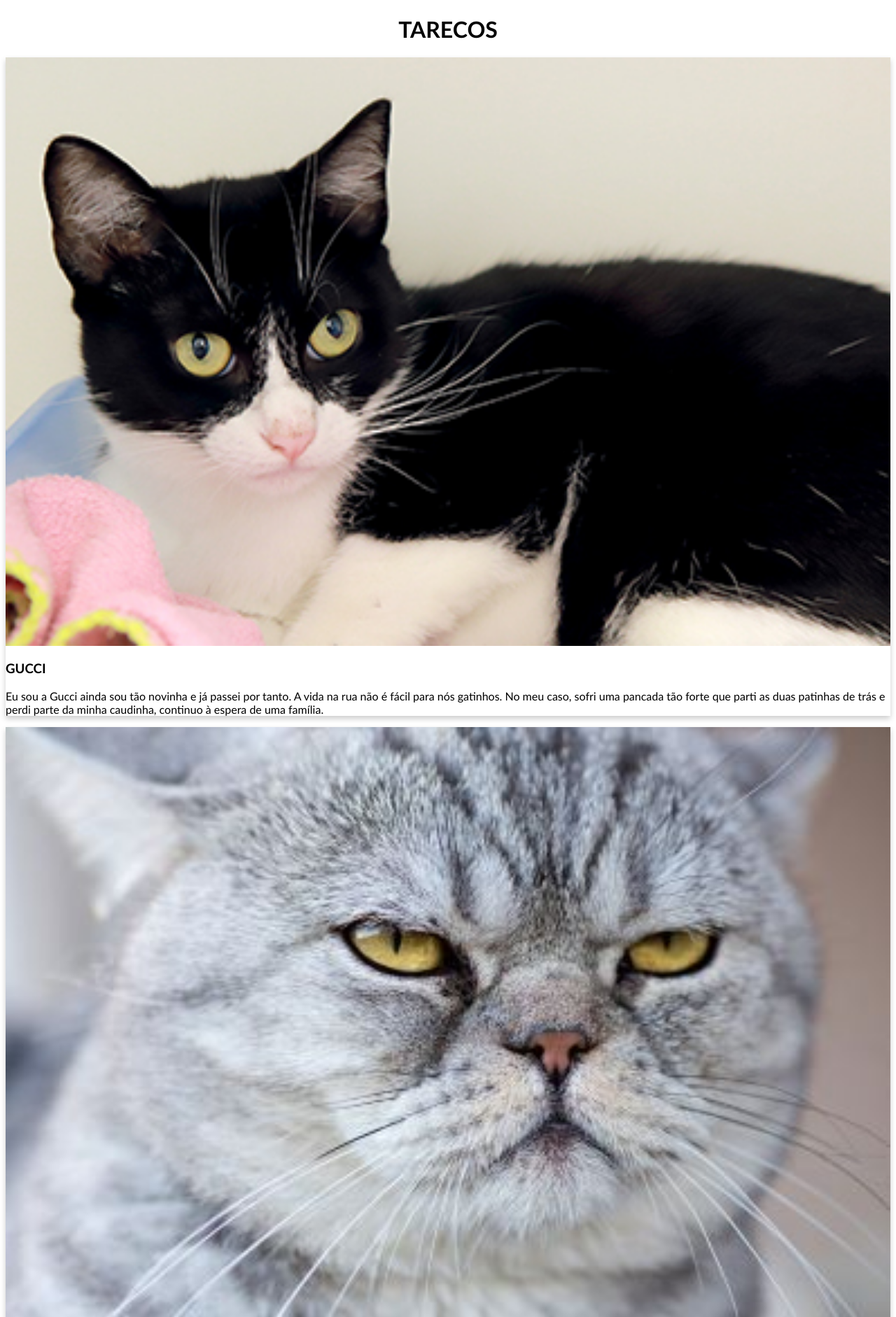
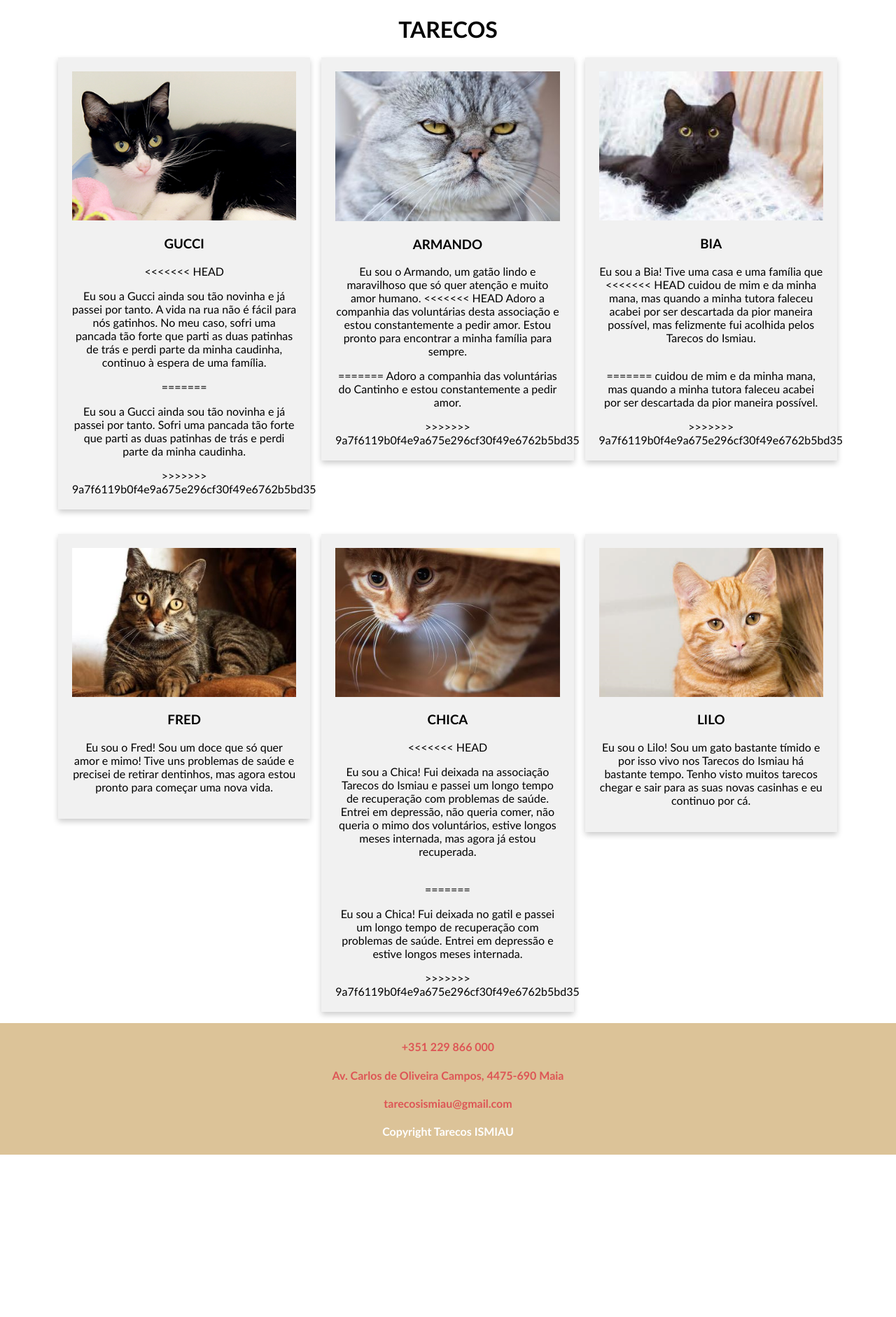
Before and after one commit to TIWM1/tiwm22-ti-g03, a PHP site: page /tarecos.php in a window 1280 px wide. Shown: the part 100-1982 px from the top of the page at 70% size. After the commit the page ends 1750 px from the top, so only its background shows below. Run offline with PHP 8.4, Linux system fonts and the light colour scheme.

Commit message:
update tarecos

```diff
--- a/tecnologias/tarecos.php
+++ b/tecnologias/tarecos.php
@@ -3,7 +3,7 @@
 <head>
     <meta charset="UTF-8">
     <meta http-equiv="X-UA-Compatible" content="IE=edge">
-    <meta name="viewport" content="width=device-width, initial-scale=1.0">
+    <meta name="viewport" content="width=100%, initial-scale=1.0">
     <title>TARECOS</title>
     <link rel="stylesheet" href="style.css">
 </head>
@@ -14,61 +14,80 @@
 
 
 <h1 style="text-align:center">TARECOS</h1>
-<div class="ro" >
-  <div class="coluna">
-    <div class="card">
-    <img src="images/tarecos/gucci.jpg" alt="Jane" style="width:100%">
+<div class="row" >
+  <div class="column">
+    <div class="tcard">
+    <img src="images/tarecos/gucci.jpg" alt="Gucci" style="width:100%">
       <h3>GUCCI</h3>
+<<<<<<< HEAD
       <p>Eu sou a Gucci ainda sou tão novinha e já passei por tanto. A vida na rua não é fácil para nós gatinhos.
         No meu caso, sofri uma pancada tão forte que parti as duas patinhas de trás e perdi parte da minha caudinha, continuo à espera de uma família.</p>
+=======
+      <p>Eu sou a Gucci ainda sou tão novinha e já passei por tanto.
+        Sofri uma pancada tão forte que parti as duas patinhas de trás e perdi parte da minha caudinha.</p>
+>>>>>>> 9a7f6119b0f4e9a675e296cf30f49e6762b5bd35
     </div>
   </div>
 
-  <div class="coluna">
-  <div class="card">
-    <img src="images/tarecos/armando.jpg" alt="Jane" style="width:100%">
+  <div class="column">
+  <div class="tcard">
+    <img src="images/tarecos/armando.jpg" alt="Armando" style="width:100%">
       <h3>ARMANDO</h3>
       <p>Eu sou o Armando, um gatão lindo e maravilhoso que só quer atenção e muito amor humano.
+<<<<<<< HEAD
         Adoro a companhia das voluntárias desta associação e estou constantemente a pedir amor. Estou pronto para encontrar a minha família para sempre.</p>
+=======
+        Adoro a companhia das voluntárias do Cantinho e estou constantemente a pedir amor.</p>
+>>>>>>> 9a7f6119b0f4e9a675e296cf30f49e6762b5bd35
     </div>
   </div>
 
-  <div class="coluna">
-  <div class="card">
-    <img src="images/tarecos/bia.jpg" alt="Jane" style="width:100%">
+  <div class="column">
+  <div class="tcard">
+    <img src="images/tarecos/bia.jpg" alt="Bia" style="width:100%">
       <h3>BIA</h3>
       <p>Eu sou a Bia! Tive uma casa e uma família que
+<<<<<<< HEAD
         cuidou de mim e da minha mana, mas quando a minha tutora faleceu acabei por ser descartada da pior maneira possível, mas felizmente fui acolhida pelos Tarecos do Ismiau.</p>
         <br>
+=======
+        cuidou de mim e da minha mana, mas quando a minha tutora faleceu acabei por ser descartada da pior maneira possível.</p>
+>>>>>>> 9a7f6119b0f4e9a675e296cf30f49e6762b5bd35
+    </div>
+  </div>
+</div>
+<br>
+  <div class="row" >
+  <div class="column">
+  <div class="tcard">
+    <img src="images/tarecos/fred.jpg" alt="Fred" style="width:100%">
+      <h3>FRED</h3>
+      <p>Eu sou o Fred! Sou um doce que só quer amor e mimo! Tive uns problemas de saúde e precisei de retirar dentinhos,
+        mas agora estou pronto para começar uma nova vida.</p>
     </div>
   </div>
 
-  <div class="coluna">
-  <div class="card">
-    <img src="images/tarecos/fred.jpg" alt="Jane" style="width:100%">
-      <h3>FRED</h3>
-      <p>Eu sou o Fred! Sou um doce que só quer amor e mimo! Tive uns problemas de saúde e precisei de retirar dentinhos,
-        mas agora estou pronto para começar uma nova vida, com uma família que cuide muito bem de mim</p>
+  <div class="column">
+  <div class="tcard">
+    <img src="images/tarecos/chica.jpg" alt="Chica" style="width:100%">
+      <h3>CHICA</h3>
+<<<<<<< HEAD
+      <p>Eu sou a Chica! Fui deixada na associação Tarecos do Ismiau e passei um longo tempo de recuperação com problemas de saúde.
+        Entrei em depressão, não queria comer, não queria o mimo dos voluntários, estive longos meses internada, mas agora já estou recuperada.</p>
+        <br>
+=======
+      <p>Eu sou a Chica! Fui deixada no gatil e passei um longo tempo de recuperação com problemas de saúde.
+        Entrei em depressão e estive longos meses internada.</p>
+>>>>>>> 9a7f6119b0f4e9a675e296cf30f49e6762b5bd35
     </div>
   </div>
 
-  <div class="coluna">
-  <div class="card">
-    <img src="images/tarecos/chica.jpg" alt="Jane" style="width:100%">
-      <h3>CHICA</h3>
-      <p>Eu sou a Chica! Fui deixada na associação Tarecos do Ismiau e passei um longo tempo de recuperação com problemas de saúde.
-        Entrei em depressão, não queria comer, não queria o mimo dos voluntários, estive longos meses internada, mas agora já estou recuperada.</p>
-        <br>
-    </div>
-  </div>
-
-  <div class="coluna">
-  <div class="card">
-    <img src="images/tarecos/lilo.jpg" alt="Jane" style="width:100%">
+  <div class="column">
+  <div class="tcard">
+    <img src="images/tarecos/lilo.jpg" alt="Lilo" style="width:100%">
       <h3>LILO</h3>
       <p>Eu sou o Lilo! Sou um gato bastante tímido e por isso vivo nos Tarecos do Ismiau há bastante tempo.
         Tenho visto muitos tarecos chegar e sair para as suas novas casinhas e eu continuo por cá.</p>
-        <br>
     </div>
     <br>
   </div>
```
